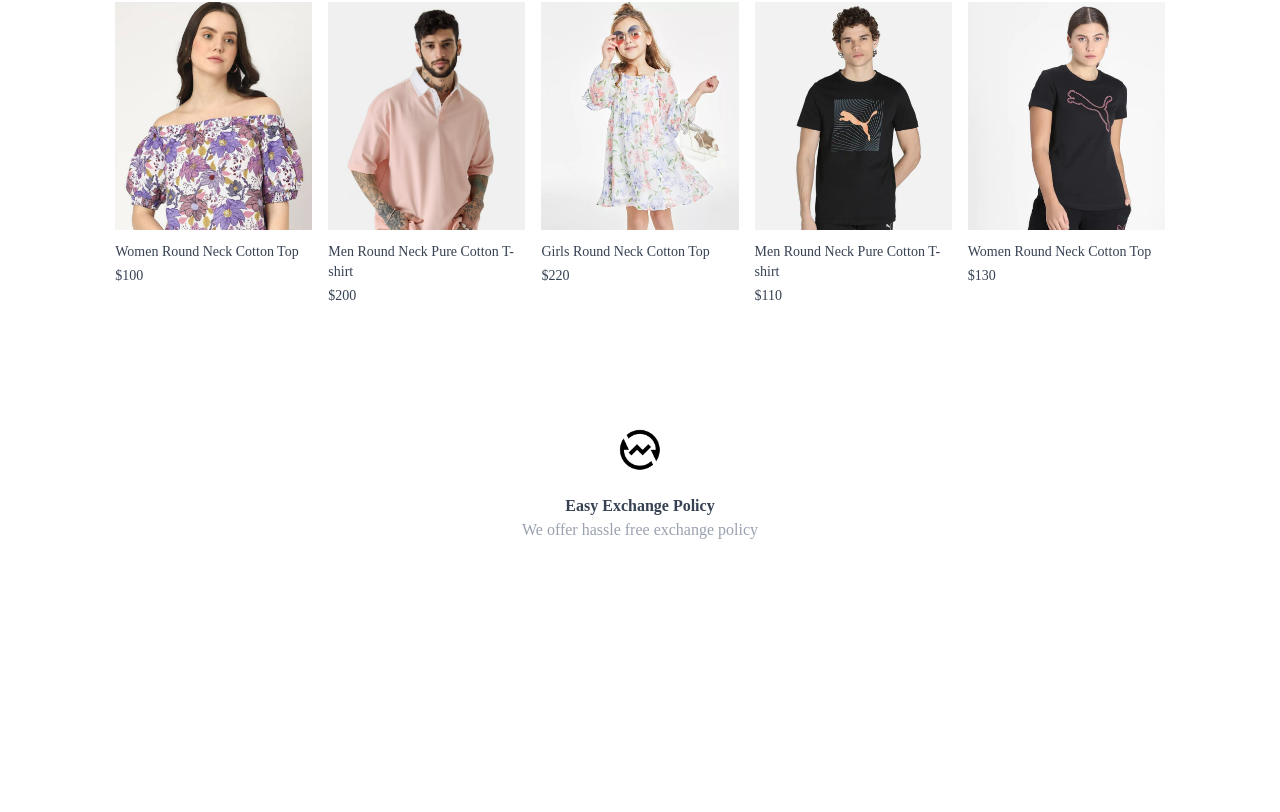
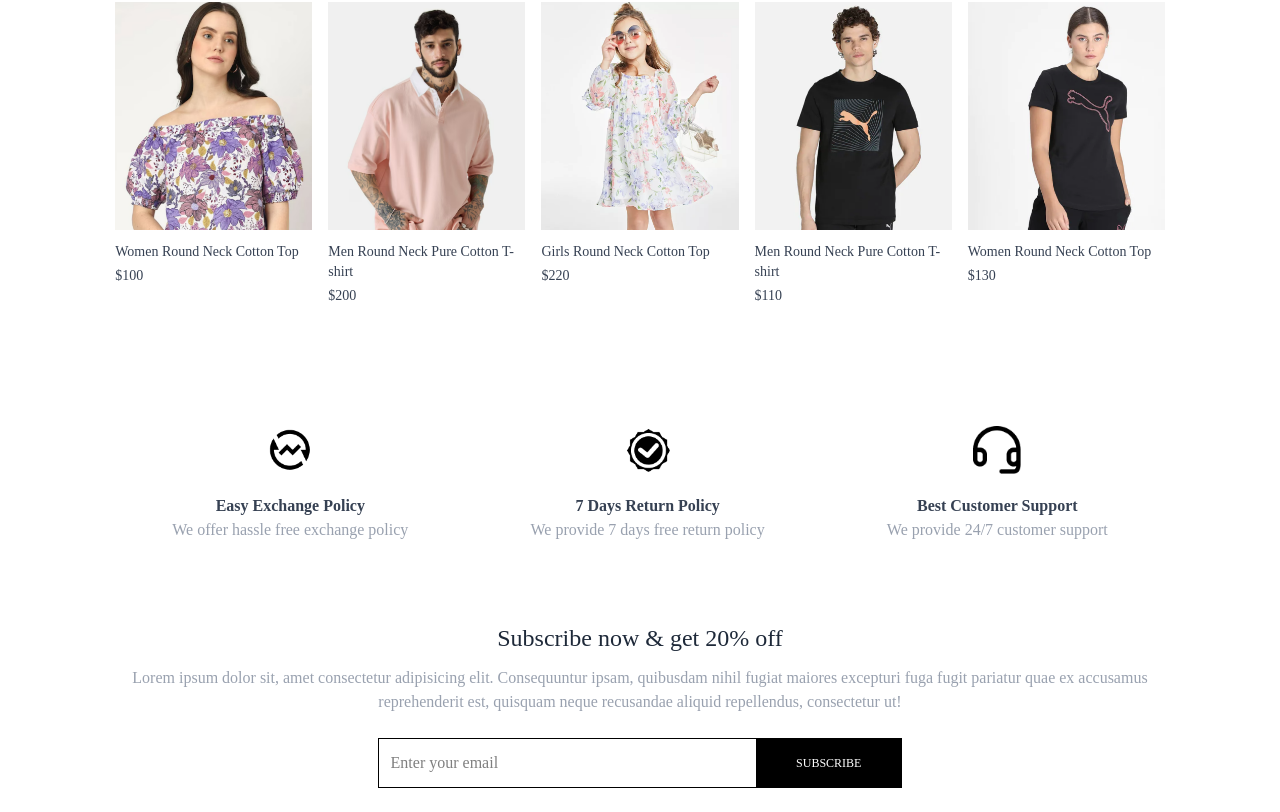
Before and after one commit to tieukhaihoan127/ecommerce-forever, a React (Vite) app in the folder frontend/: page / in a window 1280 px wide. Shown: the part 1531-2343 px from the top of the page. Before the commit the page ends 2153 px from the top, so only its background shows below. Built offline with nearby package versions, Linux system fonts and the light colour scheme.

Commit message:
Adding Newsletter

```diff
--- /dev/null
+++ b/frontend/src/components/NewsletterBox.jsx
@@ -0,0 +1,23 @@
+import React from 'react'
+
+const NewsletterBox = () => {
+
+    const onSubmitHandler = (event) => {
+        event.preventDefault();
+    }
+
+  return (
+    <div className='text-center'>
+        <p className='text-2xl font-medium text-gray-800'>Subscribe now & get 20% off</p>
+        <p className='text-gray-400 mt-3'>
+            Lorem ipsum dolor sit, amet consectetur adipisicing elit. Consequuntur ipsam, quibusdam nihil fugiat maiores excepturi fuga fugit pariatur quae ex accusamus reprehenderit est, quisquam neque recusandae aliquid repellendus, consectetur ut!
+        </p>
+        <form onSubmit={onSubmitHandler} className='w-full sm:w-1/2 flex items-center gap-3 mx-auto my-6 border pl-3'>
+            <input type="email" placeholder='Enter your email' className='w-full sm:flex-1 outline-none' required/>
+            <button type='submit' className='bg-black text-white text-xs px-10 py-4'>SUBSCRIBE</button>
+        </form>
+    </div>
+  )
+}
+
+export default NewsletterBox
--- a/frontend/src/components/OurPolicy.jsx
+++ b/frontend/src/components/OurPolicy.jsx
@@ -9,6 +9,16 @@
             <p className='font-semibold'>Easy Exchange Policy</p>
             <p className='text-gray-400'>We offer hassle free exchange policy</p>
         </div>
+        <div>
+            <img src={assets.quality_icon} alt="" className='w-12 m-auto mb-5'/>
+            <p className='font-semibold'>7 Days Return Policy</p>
+            <p className='text-gray-400'>We provide 7 days free return policy</p>
+        </div>
+        <div>
+            <img src={assets.support_img} alt="" className='w-12 m-auto mb-5'/>
+            <p className='font-semibold'>Best Customer Support</p>
+            <p className='text-gray-400'>We provide 24/7 customer support</p>
+        </div>
     </div>
   )
 }
--- a/frontend/src/pages/Home.jsx
+++ b/frontend/src/pages/Home.jsx
@@ -3,6 +3,7 @@
 import LatestCollection from '../components/LatestCollection'
 import BestSeller from '../components/BestSeller'
 import OurPolicy from '../components/OurPolicy'
+import NewsletterBox from '../components/NewsletterBox'
 
 const Home = () => {
   return (
@@ -11,6 +12,7 @@
       <LatestCollection/>
       <BestSeller/>
       <OurPolicy/>
+      <NewsletterBox/>
     </div>
   )
 }
```
